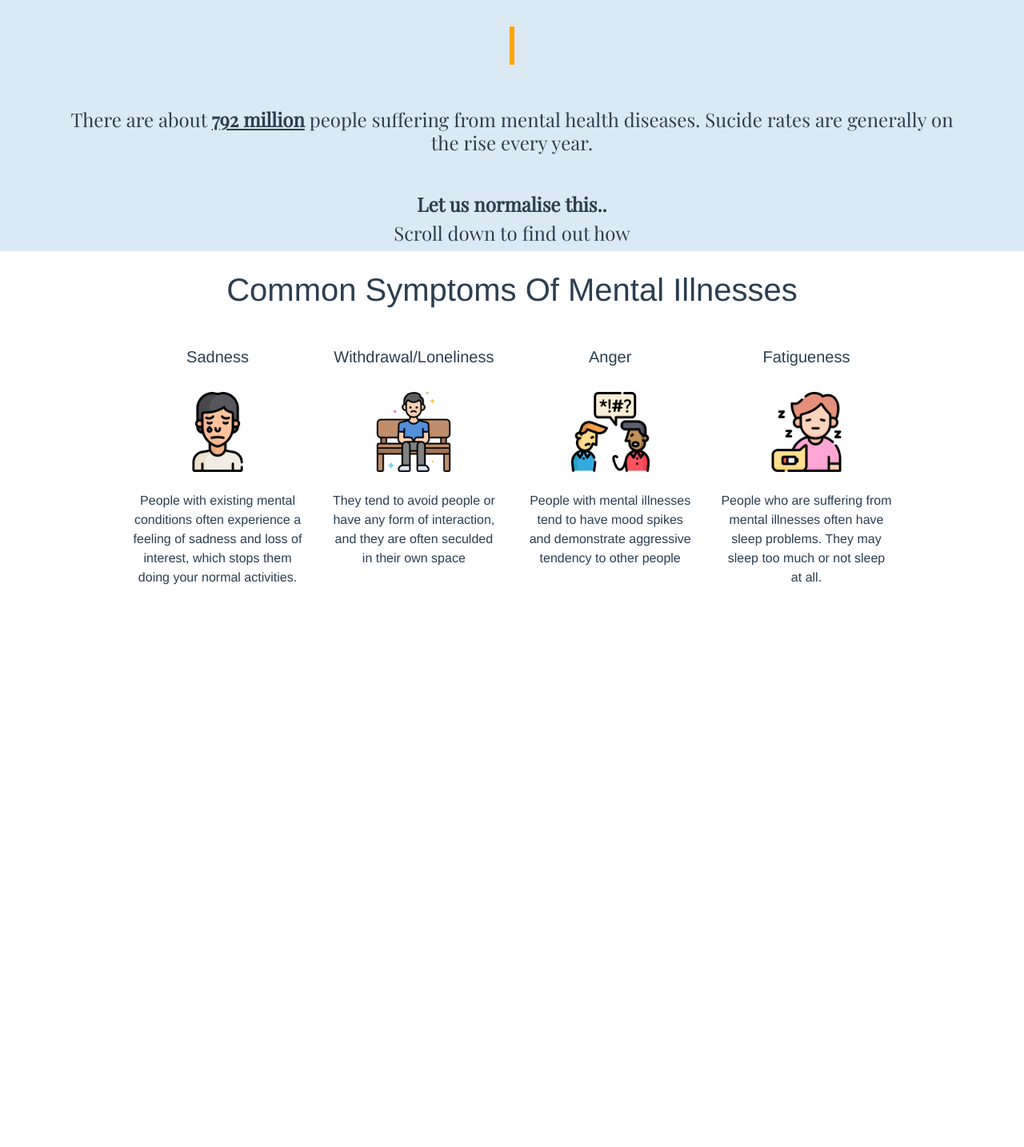
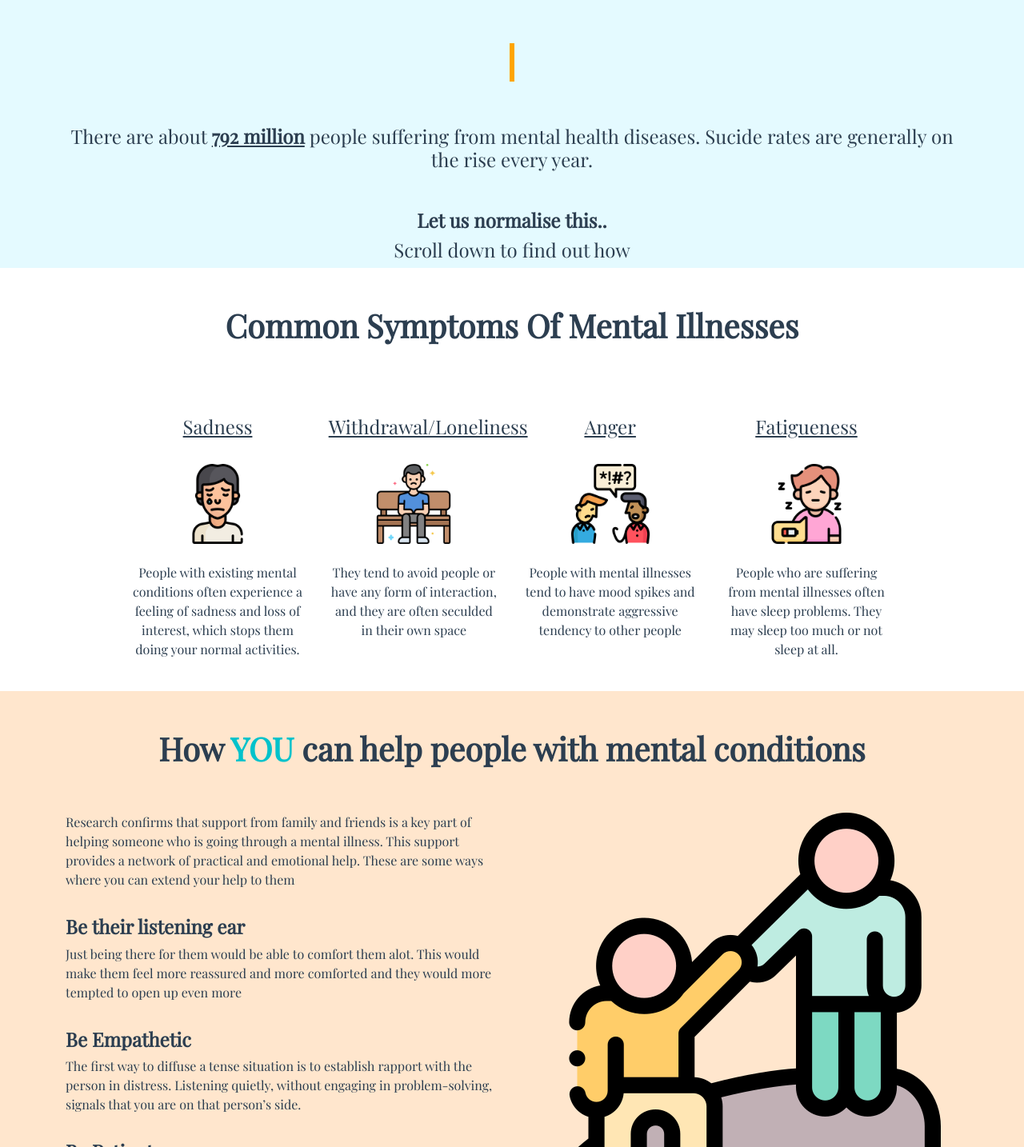
Before and after one commit to jiepengwong/projectheartcodejp, a Vue app: page / in a window 1280 px wide. Shown: the part 1366-2800 px from the top of the page at 80% size. Before the commit the page ends 2140 px from the top, so only its background shows below. Built offline with nearby package versions, Linux system fonts and the light colour scheme.

Commit message:
tips component added

```diff
--- a/src/App.vue
+++ b/src/App.vue
@@ -17,6 +17,10 @@
     <Symptoms/>
   </section>
 
+  <section id="tips">
+    <Tips/>
+  </section>
+
 </template>
 
 <script>
@@ -24,6 +28,8 @@
   import LandingSection from "@/components/LandingSection.vue"
   import Statistics from "@/components/Statistics.vue"
   import Symptoms from "@/components/Symptoms.vue"
+  import Tips from "@/components/Tips.vue"
+
 
 
 
@@ -32,7 +38,8 @@
       Navbar,
       LandingSection,
       Statistics,
-      Symptoms
+      Symptoms,
+      Tips
     },
 
     data() {},
@@ -69,9 +76,17 @@
   }
 
   #nav a.router-link-exact-active {
-    color: #42b983;
+    color: #36ebff;
   }
   #educate{
-    background: #dbe9f4;
+    background: #e4faff;
+  }
+
+   .highlight {
+    color: #00c2cb;
+  }
+
+  #tips{
+    background:  #ffe6cd;
   }
 </style>
--- a/src/components/LandingSection.vue
+++ b/src/components/LandingSection.vue
@@ -59,9 +59,7 @@
     opacity: 100;
   }
 
-  .highlight {
-    color: #00c2cb;
-  }
+
 
   .h-100 {
     height: 100% !important;
--- a/src/components/Statistics.vue
+++ b/src/components/Statistics.vue
@@ -1,16 +1,22 @@
 <template>
   <div class="container">
-    <h1 class="py-5 text-center">Mental Health Statistics (2017)</h1>
+    <h1 class="py-5 text-center"><b>Mental Health Statistics (2017)</b></h1>
     <div class="row">
       <div class="col-sm-6">
-        Statistics for individual mental illness types
-
         <canvas id="myChart" ref="myChart"></canvas>
       </div>
       <div class="mt-3 col-sm-6">
-        Statistics for suicide rate (USA)
+        <canvas id="lineChart" ref="lineChart"></canvas>
+      </div>
+    </div>
 
-        <canvas id="lineChart" ref="lineChart"></canvas>
+    <div class="row mt-2">
+      <div class="col-sm-6">
+        <h4>Statistics for individual mental illness types</h4>
+      </div>
+
+      <div class="col-sm-6">
+        <h4>Statistics for suicide rate (USA)</h4>
       </div>
     </div>
 
@@ -18,15 +24,15 @@
       <div class="col animation">
         <h1 class="mt-5">792 million</h1>
 
-            <h4 class="my-5">There are about <b><u>792 million</u></b> people suffering from mental health diseases.
-                Sucide rates are generally on the rise every year.
+        <h4 class="my-5">
+          There are about <b><u>792 million</u></b> people suffering from mental
+          health diseases. Sucide rates are generally on the rise every year.
         </h4>
 
-          <h4> <b>Let us normalise this..</b></h4>
+        <h4><b>Let us normalise this..</b></h4>
 
         <h4>Scroll down to find out how</h4>
       </div>
-
     </div>
   </div>
 </template>
@@ -122,37 +128,36 @@
     font-family: "Playfair Display", serif;
   }
 
-
-  .animation h1{
+  .animation h1 {
     background: orange;
     width: auto;
     display: inline-block;
     overflow: hidden;
-  border-right: .15em solid white;
+    border-right: 0.15em solid white;
     white-space: nowrap;
     margin: 0 auto;
-  letter-spacing: .15em;
-  animation: typing 5s steps(100, end),blink-caret 1s step-end infinite;
+    letter-spacing: 0.15em;
+    animation: typing 5s steps(100, end), blink-caret 1s step-end infinite;
     animation-iteration-count: infinite;
-
   }
 
-
-
   @keyframes typing {
- from {max-width: 0}
-  to {max-width: 100%}
+    from {
+      max-width: 0;
+    }
+    to {
+      max-width: 100%;
+    }
   }
   /* The typewriter cursor effect */
 
   @keyframes blink-caret {
-  from, to {
-    border-color: transparent
+    from,
+    to {
+      border-color: transparent;
     }
     50% {
       border-color: black;
     }
   }
-
-
 </style>
--- a/src/components/Symptoms.vue
+++ b/src/components/Symptoms.vue
@@ -1,5 +1,5 @@
 <template>
-  <h1 class="my-4">Common Symptoms Of Mental Illnesses</h1>
+  <h1 class="py-5 "><b>Common Symptoms Of Mental Illnesses</b></h1>
 
   <div class="cards-wrapper py-4">
     <div
@@ -7,7 +7,7 @@
       :key="card.title"
       v-for="card of cards"
     >
-      <h5 class="service-card-title">{{ card.title }}</h5>
+      <h4 class="service-card-title "><u>{{ card.title }}</u></h4>
       <img
         class="my-4 service-img"
         :src="require(`../assets/${card.imageSrc}.png`)"
@@ -64,6 +64,11 @@
 </script>
 
 <style scoped>
+ * {
+    /* color: white; */
+    font-family: "Playfair Display", serif;
+
+  }
   .cards-wrapper {
     display: flex;
     flex-wrap: wrap;
--- /dev/null
+++ b/src/components/Tips.vue
@@ -0,0 +1,92 @@
+<template>
+  <h1 class="py-5">
+    <b>How <span class="highlight">YOU</span> can help people with mental
+    conditions</b>
+  </h1>
+
+  <div class="container">
+    <div class="row">
+
+
+
+
+      <div class="col-sm-6 order-lg-1 order-2">
+        <p class="text-start">
+          Research confirms that support from family and friends is a key part
+          of helping someone who is going through a mental illness. This support
+          provides a network of practical and emotional help. These are some
+          ways where you can extend your help to them
+        </p>
+
+        <div class="text-start pt-3" v-for="tip in tips" :key="tip">
+            <h4><b>{{tip.title}}</b></h4>
+
+            <p>{{tip.description}}</p>
+
+        </div>
+
+        <!-- <ul>
+          <li>Be a listening ear to them
+              <p>Just being there for them would be able to comfort them alot</p>
+          </li>
+          <li>Be empathetic towards them
+              <p>It is important to understand their condition. </p>
+          </li>
+
+          <li>Be patient
+              <p>It may be particularly hard for such people to express themselves freely. Extra patience will be needed for us to understand them effectively</p>
+          </li>
+        </ul> -->
+      </div>
+
+
+      <div class="order-sm-last col-sm-6 order-lg-2 order-1">
+        <img
+        class="pb-4 img-fluid"
+
+        src="../assets/helping.png">
+      </div>
+
+    </div>
+
+  </div>
+</template>
+
+<script>
+  export default {
+    name: "Tips",
+
+    data() {
+      return {
+          tips: [
+          {
+            title: "Be their listening ear",
+            description:
+              "Just being there for them would be able to comfort them alot. This would make them feel more reassured and more comforted and they would more tempted to open up even more",
+
+          },
+          {
+            title: "Be Empathetic",
+            description:
+              "The first way to diffuse a tense situation is to establish rapport with the person in distress. Listening quietly, without engaging in problem-solving, signals that you are on that person’s side.",
+
+          },
+          {
+            title: "Be Patient",
+            description:
+              "Sometimes, it may be hard for people facing mental illnesses to open up. Patient is key as we do not want to push and disregard their thoughts and feelings.",
+
+          },
+        ],
+
+      };
+    },
+  };
+</script>
+
+<style scoped>
+*{
+    font-family: "Playfair Display", serif;
+
+}
+</style>
```
Also changed, not shown: src/assets/helping.png (added). Lines whose indentation alone changed are shown as unchanged.
